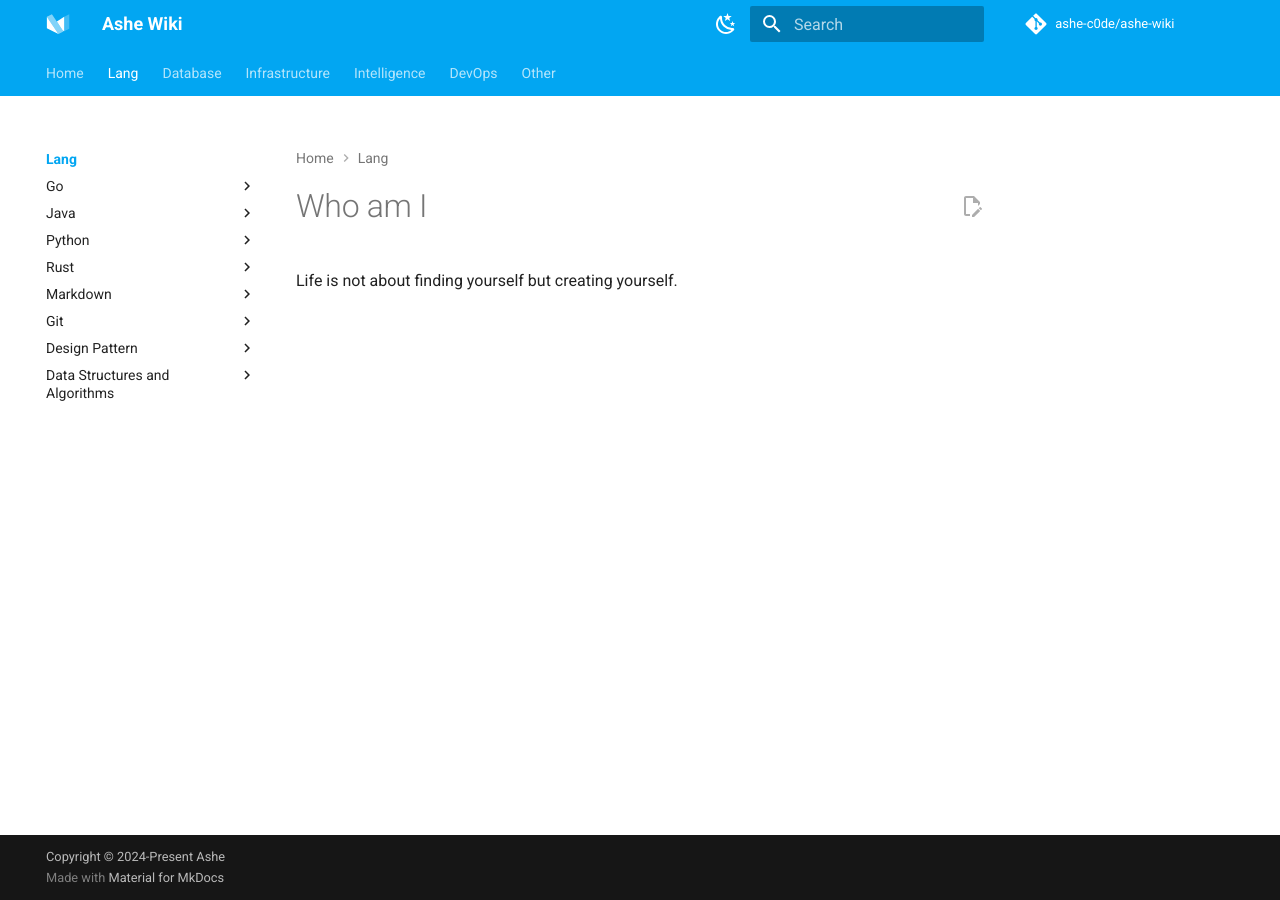
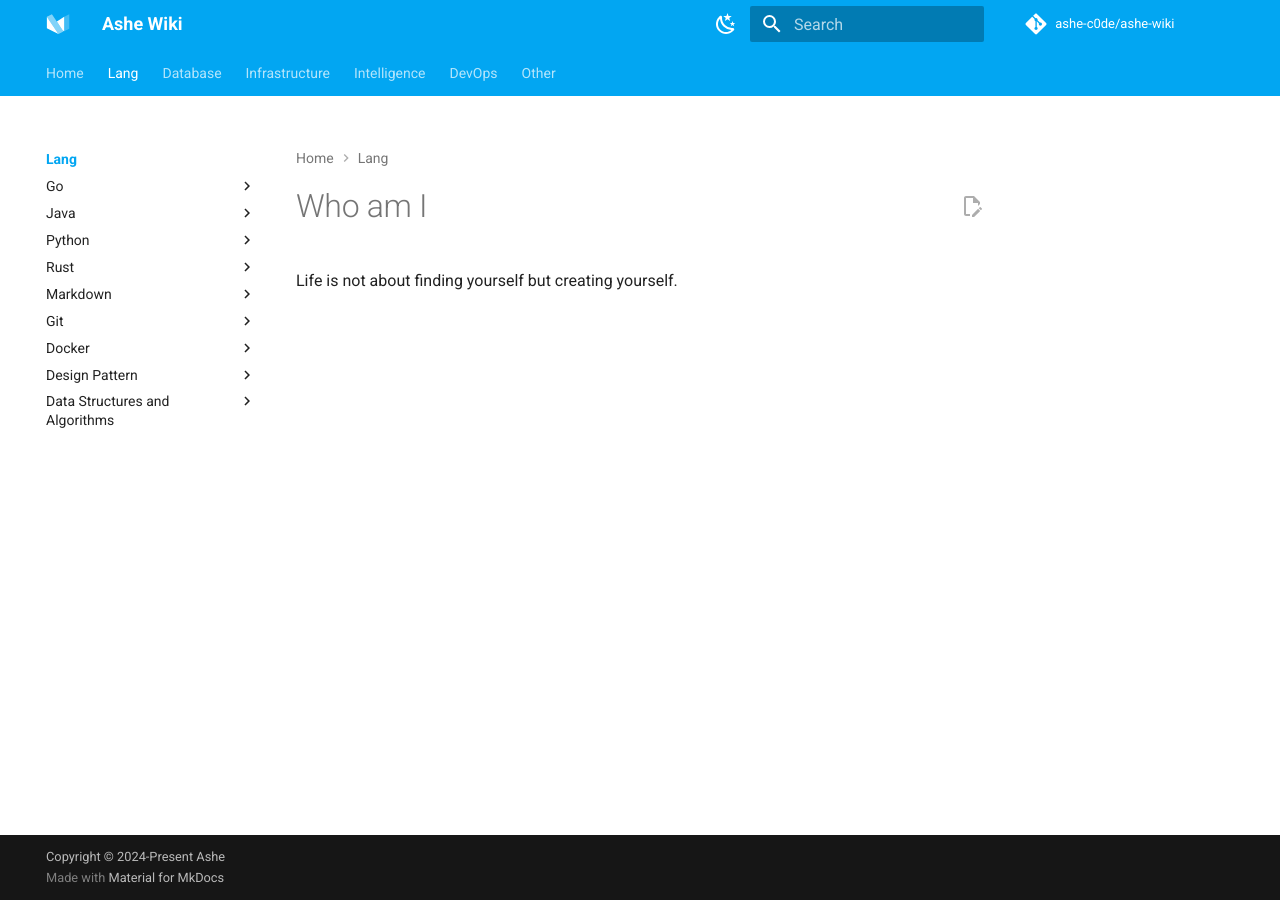
Before and after one commit to ashe-c0de/ashe-wiki, an MkDocs documentation site: the page built from docs/lang/index.md, in a window 1280 px wide. Built offline with MkDocs 1.6.1 and Material for MkDocs 9.7.7, drawn with Linux system fonts in a browser that asks for light colours; comment, search, counter and statistics services are not loaded.

Commit message:
Update mkdocs.yml

```diff
--- a/mkdocs.yml
+++ b/mkdocs.yml
@@ -140,6 +140,8 @@ nav:
           - Grammar: lang/markdown/grammar.md
       - Git:
           - Grammar: lang/git/grammar.md
+      - Docker:
+          - Grammar: lang/docker/grammar.md
       - Design Pattern:
           - TODO: lang/dp/todo.md
           - Singleton: lang/dp/singleton.md
```
